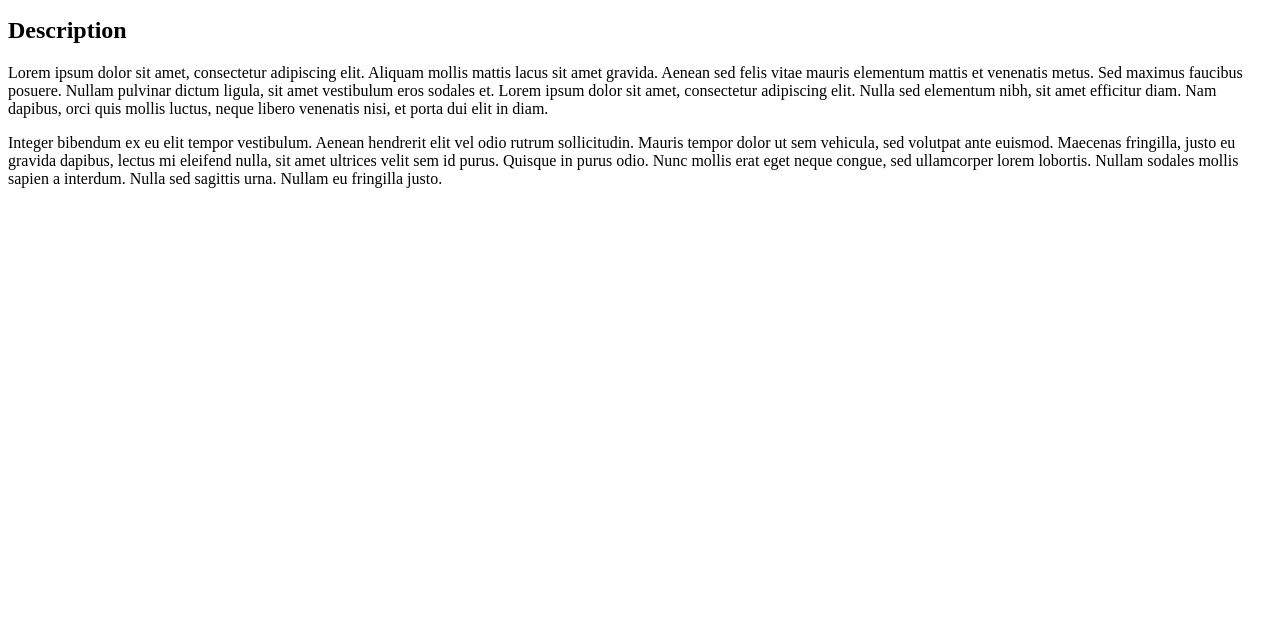
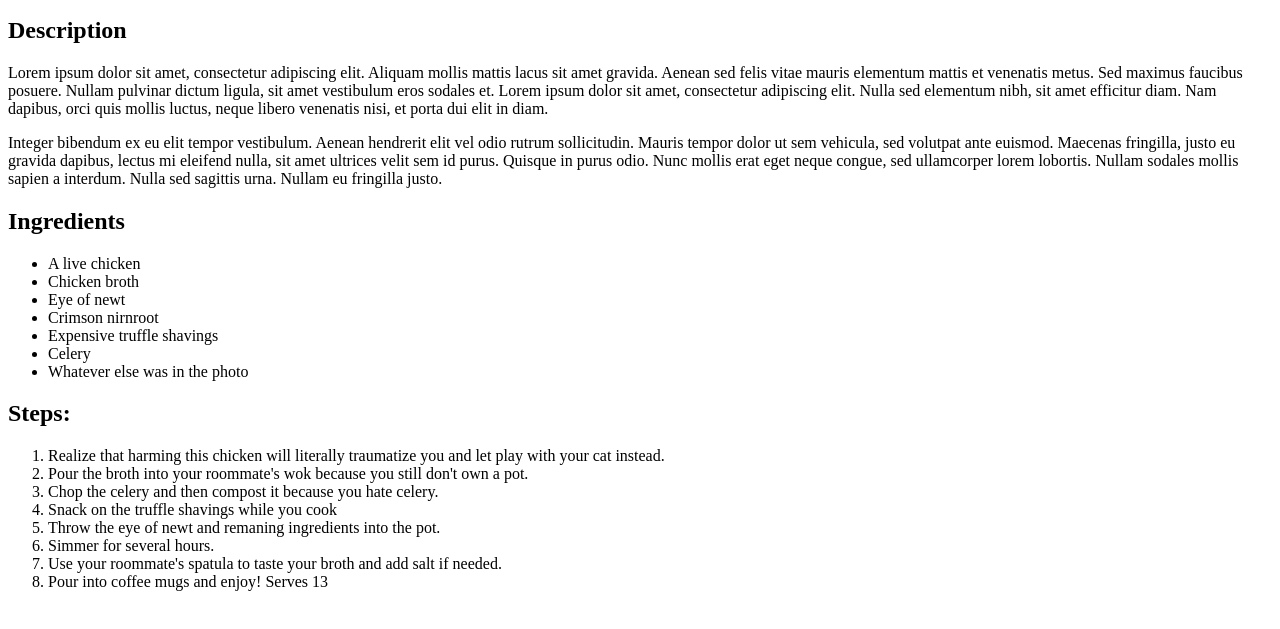
Before and after one commit to CoconutQuake/odin-recipes, a plain HTML site: page recipes/chicken-soup.html in a window 1280 px wide. Shown: the part 101-730 px from the top of the page. Drawn offline with Linux system fonts and the light colour scheme.

Commit message:
Added Steps section to chicken-soup.html. Image link needs to be repaired

```diff
--- a/recipes/chicken-soup.html
+++ b/recipes/chicken-soup.html
@@ -3,7 +3,7 @@
 
     <html>
         <head>
-            <title>Steak Recipe</title>
+            <title>Fancy Chicken Soup Recipe</title>
             <meta charset="UTF-8">
         </head>
         <body>
@@ -33,5 +33,27 @@
                     Nullam eu fringilla justo.
                 </p>
 
+            <h2>Ingredients</h2>
+                <ul>
+                    <li>A live chicken</li>
+                    <li>Chicken broth</li>
+                    <li>Eye of newt</li>
+                    <li>Crimson nirnroot</li>
+                    <li>Expensive truffle shavings</li>
+                    <li>Celery</li>
+                    <li>Whatever else was in the photo</li>
+                </ul>
+
+            <h2>Steps:</h2>
+                <ol>
+                    <li>Realize that harming this chicken will literally traumatize you and let play with your cat instead.</li>
+                    <li>Pour the broth into your roommate's wok because you still don't own a pot.</li>
+                    <li>Chop the celery and then compost it because you hate celery.</li>
+                    <li>Snack on the truffle shavings while you cook</li>
+                    <li>Throw the eye of newt and remaning ingredients into the pot.</li>
+                    <li>Simmer for several hours.</li>
+                    <li>Use your roommate's spatula to taste your broth and add salt if needed.</li>
+                    <li>Pour into coffee mugs and enjoy! Serves 13</li>
+                </ol>
         </body>
     </html>
```
Lines whose indentation alone changed are shown as unchanged.
